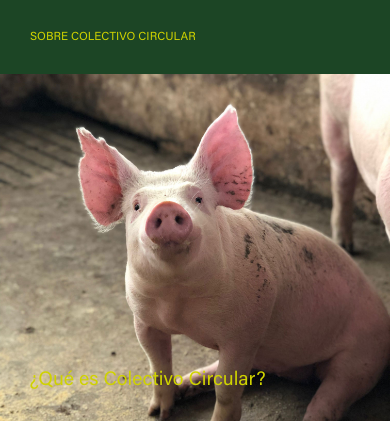
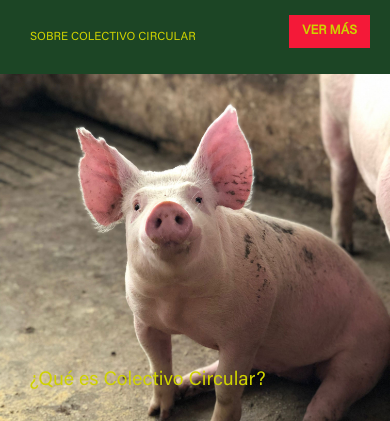
Before and after one commit to fermx3/colectivo-circular, a PHP site: page /pages/work.html in a window 390 px wide. Shown: the part 60-481 px from the top of the page. Run offline with PHP 8.4, Linux system fonts and the light colour scheme.

Commit message:
Add blog links

```diff
--- a/css/styles.css
+++ b/css/styles.css
@@ -956,6 +956,67 @@ footer{
    /*  margin-bottom: 20px; */
 }
 
+/* btn Bootstrap */
+.btn {
+    --bs-btn-padding-x: 0.75rem;
+    --bs-btn-padding-y: 0.375rem;
+    --bs-btn-font-family: var(--unnamed-font-family-acumin-pro);
+    --bs-btn-font-size: 0.8rem;
+    --bs-btn-font-weight: 400;
+    --bs-btn-line-height: 1.5;
+    --bs-btn-color: #212529;
+    --bs-btn-bg: transparent;
+    --bs-btn-border-width: 1px;
+    --bs-btn-border-color: transparent;
+    --bs-btn-border-radius: 0;
+    --bs-btn-box-shadow: inset 0 1px 0 rgba(255, 255, 255, 0.15), 0 1px 1px rgba(0, 0, 0, 0.075);
+    --bs-btn-disabled-opacity: 0.65;
+    --bs-btn-focus-box-shadow: 0 0 0 0.25rem rgba(var(--bs-btn-focus-shadow-rgb), .5);
+    display: inline-block;
+    padding: var(--bs-btn-padding-y) var(--bs-btn-padding-x);
+    font-family: var(--unnamed-font-family-acumin-pro);
+    font-size: var(--bs-btn-font-size);
+    font-weight: var(--bs-btn-font-weight);
+    line-height: var(--bs-btn-line-height);
+    color: var(--bs-btn-color);
+    text-align: center;
+    text-decoration: none;
+    vertical-align: middle;
+    text-transform: uppercase;
+    cursor: pointer;
+    -webkit-user-select: none;
+    -moz-user-select: none;
+    user-select: none;
+    border: var(--bs-btn-border-width) solid var(--bs-btn-border-color);
+    border-radius: var(--bs-btn-border-radius);
+    background-color: var(--bs-btn-bg);
+    transition: color 0.15s ease-in-out, background-color 0.15s ease-in-out, border-color 0.15s ease-in-out, box-shadow 0.15s ease-in-out;
+  }
+  @media (prefers-reduced-motion: reduce) {
+    .btn {
+      transition: none;
+    }
+  }
+  .btn:hover {
+    color: #CFD200;
+    background-color: var(--bs-btn-hover-bg);
+    border-color: #CFD200;
+  }
+
+/* Buttons */
+.btn-link {
+    font-weight: bold;
+    color: #CFD200 ;
+    background-color: #F41938;
+    position: fixed;
+    bottom: 23vh;
+    left: 5.5%;
+}
+
+.btn-link:hover {
+    color: #CFD200 ;
+    background-color: #F41938;
+}
 
 @media (max-width: 1440px) {
 
@@ -998,6 +1059,10 @@ footer{
 
     .content-title .title{
         font-size: 9vw;
+    }
+
+    .btn-link {
+        left: 1%;
     }
 }
 
@@ -1075,7 +1140,12 @@ footer{
        /*  flex-wrap: wrap; */
     }
 
-
+    .btn-link {
+        left: auto;
+        right: 20px;
+        bottom: auto;
+        top: 75px;
+    }
 
 }
 
--- a/js/index.js
+++ b/js/index.js
@@ -52,18 +52,30 @@ $(document).ready(function () {
     });
 
     $('.card-content').click(function () {
-        $('.modal').css('display', 'block');
+        //$('.modal').css('display', 'block');
+
+        // Activate links to blogposts
+        if (document.querySelector(".work")) {
+            const urlRaw = $(this.children)[1].innerText;
+            const urlNormal = urlRaw.normalize("NFD").replace(/\p{Diacritic}/gu, "");
+            const urlLowerCase = urlNormal.toLowerCase();
+            const urlNoSymbols = urlLowerCase.replace(/[^\w\s]/gi, '');
+            const url = urlNoSymbols.split(' ').join('-');
+
+            window.location = `https://colectivocircular.com/blog/${url}`;
+        }
 
         //Display titles and content of blog posts
         const title = document.querySelector("#post-title");
         const content = document.querySelector("#post-content");
 
-        if (document.querySelector(".work")) {
-            title.innerHTML = $(this.children)[1].innerHTML;
-            content.innerHTML = $(this.children)[2].innerHTML;
-        }
+        // if (document.querySelector(".work")) {
+        //     title.innerHTML = $(this.children)[1].innerHTML;
+        //     content.innerHTML = $(this.children)[2].innerHTML;
+        // }
 
         if (document.querySelector(".events")) {
+            $('.modal').css('display', 'block');
             title.innerHTML = $(this.children)[0].innerHTML;
             content.innerHTML = $(this.children)[1].innerHTML;
         }
--- a/pages/work.html
+++ b/pages/work.html
@@ -136,13 +136,18 @@
             </div>
         </div>
     </section>
-    <div class="modal">
-        <div class="d-flex align-items-center justify-content-between header">
+
+    <div class="blog-link">
+        <a href="https://colectivocircular.com/blog/" class="btn btn-link">Ver más</a>
+    </div>
+
+    <!-- <div class="modal"> -->
+        <!-- <div class="d-flex align-items-center justify-content-between header">
             <h2 id="post-title" class="px-3"></h2>
             <div class="close">close</div>
         </div>
         <div id="post-content" class="post-content col-12 col-xl-8 px-3"></div>
-    </div>
+    </div> -->
     <script src="https://code.jquery.com/jquery-3.6.0.min.js"
         integrity="sha256-/xUj+3OJU5yExlq6GSYGSHk7tPXikynS7ogEvDej/m4=" crossorigin="anonymous"></script>
     <script src="../js/index.js"></script>
```
